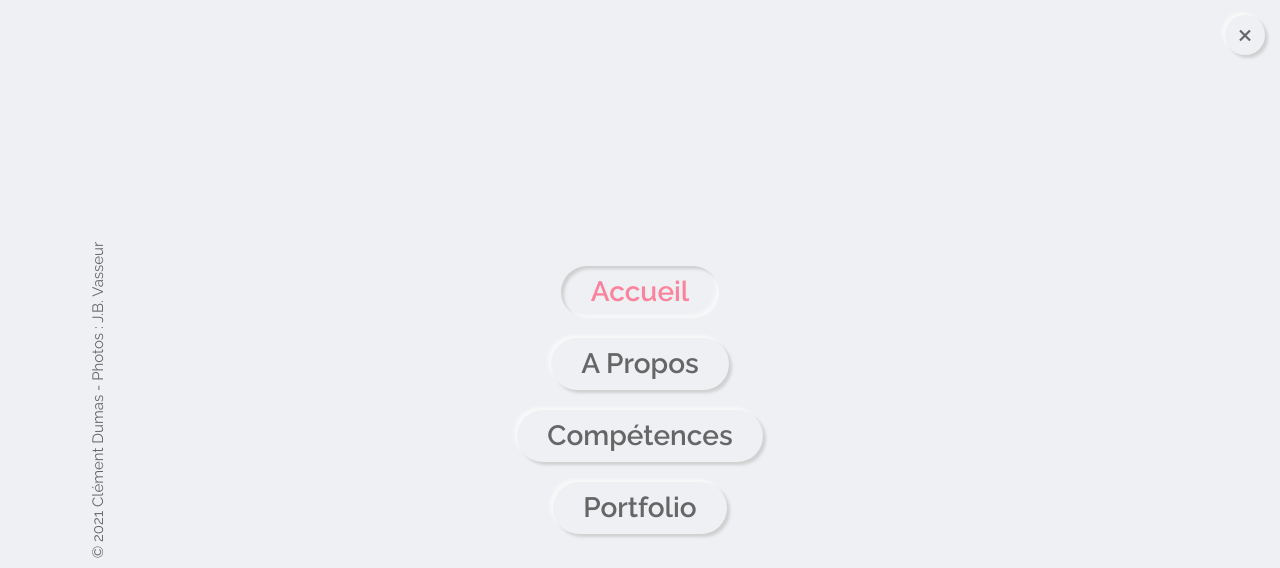
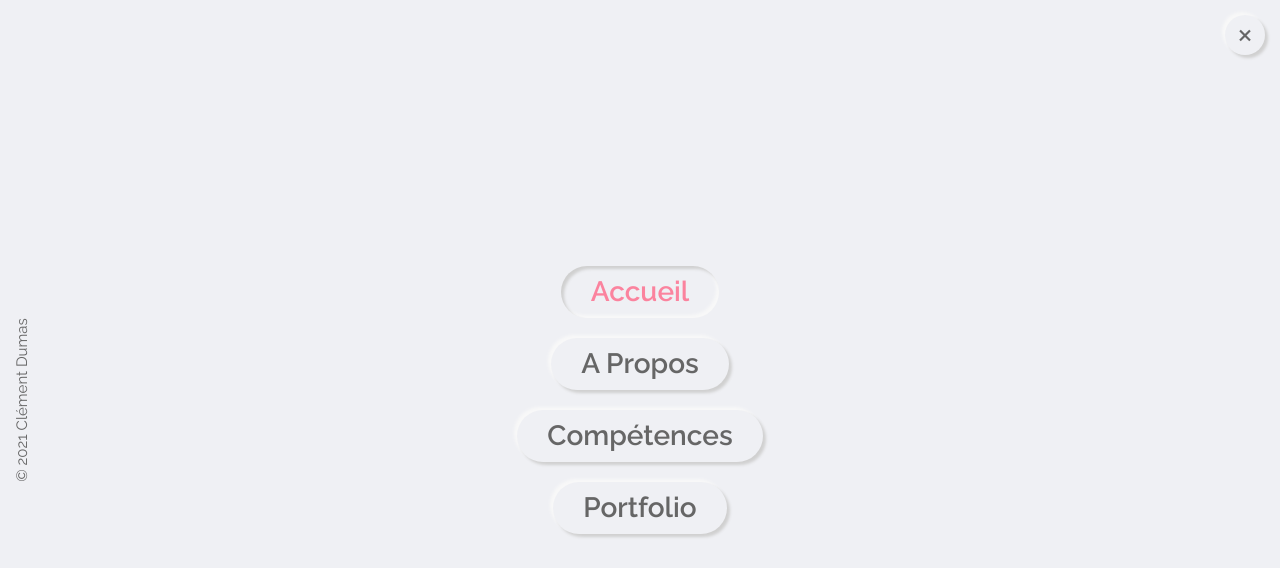
Before and after one commit to BaltoClem/BaltoClem.github.io, a plain HTML site: page index.html in a window 1280 px wide. Both pictures are taken after a click on the element 1190 px from the left and 40 px from the top of the page. Drawn offline with Linux system fonts and the light colour scheme.

Commit message:
Update index.html

```diff
--- a/index.html
+++ b/index.html
@@ -74,7 +74,7 @@
         </ul>
     </div>
 <!----------------------------------------------- Copyright Text ------------------------------------------------------>
-    <p class="copyright-text">&copy; 2021 Clément Dumas - Photos : J.B. Vasseur</p>
+    <p class="copyright-text">&copy; 2021 Clément Dumas</p>
 </nav>
 
 <div class="fade-out-effect">
```
